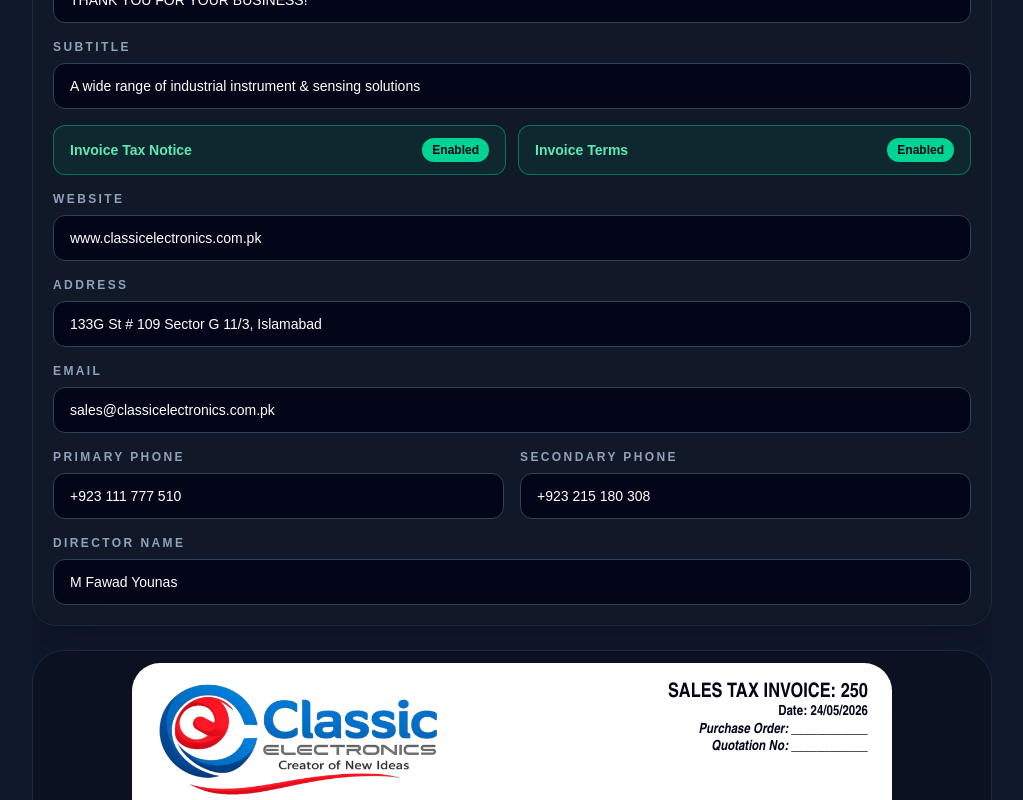
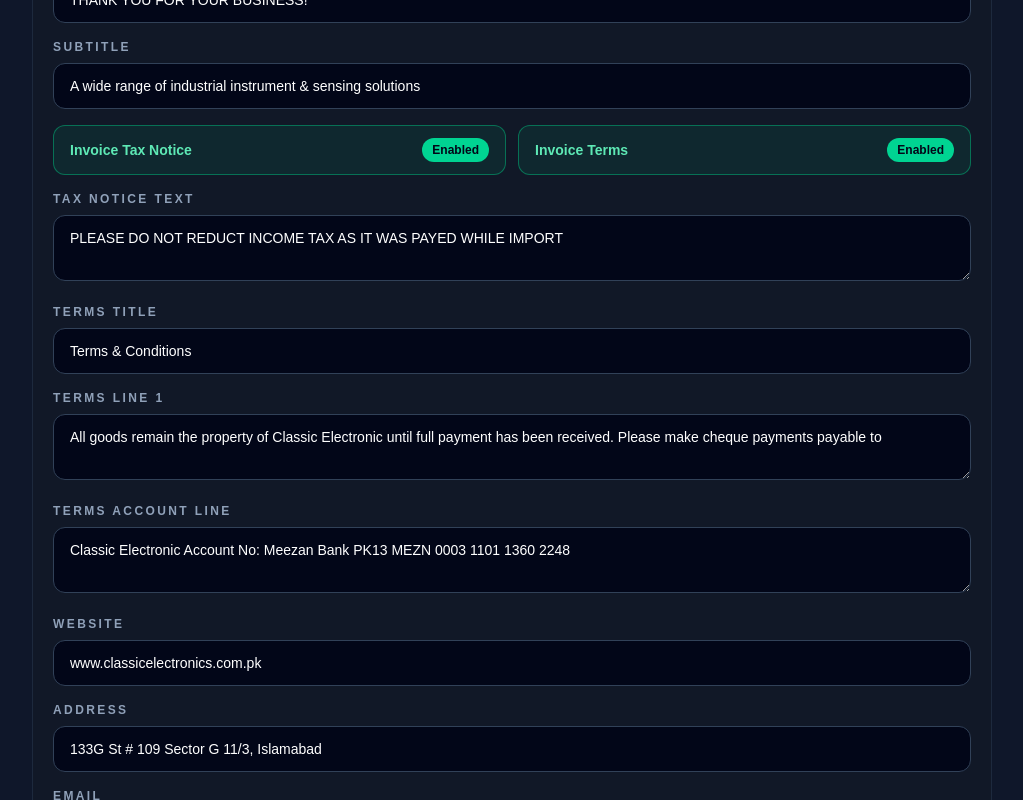
Before and after one commit to theclassictowers-arch/ClassicElectronics-Frontend, a Next.js app: page /admin/invoices in a window 1280 px wide. Shown: the part 2300-3100 px from the top of the page, without its empty margins (256-1279 px from the left). Built offline with nearby package versions, Linux system fonts and the light colour scheme; no server answers; sample sign-in values are in the browser's storage.

Commit message:
Make invoice notice and terms editable

```diff
--- a/src/app/admin/invoices/components/FooterDetailsSection.tsx
+++ b/src/app/admin/invoices/components/FooterDetailsSection.tsx
@@ -27,6 +27,7 @@ export const FooterDetailsSection = ({ form, activeDocumentType, onFormChange }:
         onChange={(value) => onFormChange('subtitle', value)}
       />
       {activeDocumentType === 'invoice' ? (
+        <div className="space-y-4">
           <div className="grid gap-3 sm:grid-cols-2 2xl:grid-cols-1">
             <ToggleButton
               label="Invoice Tax Notice"
@@ -39,6 +40,33 @@ export const FooterDetailsSection = ({ form, activeDocumentType, onFormChange }:
               label="Invoice Terms"
               enabled={form.showQuotationTerms !== false}
               onToggle={() => onFormChange('showQuotationTerms', !(form.showQuotationTerms !== false))}
+            />
+          </div>
+          <Field
+            label="Tax Notice Text"
+            value={form.invoiceTaxNotice}
+            onChange={(value) => onFormChange('invoiceTaxNotice', value)}
+            multiline
+            rows={2}
+          />
+          <Field
+            label="Terms Title"
+            value={form.invoiceTermsTitle}
+            onChange={(value) => onFormChange('invoiceTermsTitle', value)}
+          />
+          <Field
+            label="Terms Line 1"
+            value={form.invoiceTermsLine1}
+            onChange={(value) => onFormChange('invoiceTermsLine1', value)}
+            multiline
+            rows={2}
+          />
+          <Field
+            label="Terms Account Line"
+            value={form.invoiceTermsLine2}
+            onChange={(value) => onFormChange('invoiceTermsLine2', value)}
+            multiline
+            rows={2}
           />
         </div>
       ) : null}
--- a/src/app/admin/invoices/components/StandardDocumentPreview.tsx
+++ b/src/app/admin/invoices/components/StandardDocumentPreview.tsx
@@ -2,6 +2,10 @@ import Image from 'next/image';
 import { CLASSIC_LOGO_SRC } from '@/lib/brandAssets';
 import type { DocumentType, InvoiceForm, InvoiceItem } from '../types';
 import {
+  DEFAULT_INVOICE_TAX_NOTICE,
+  DEFAULT_INVOICE_TERMS_LINE_1,
+  DEFAULT_INVOICE_TERMS_LINE_2,
+  DEFAULT_INVOICE_TERMS_TITLE,
   MAX_DESCRIPTION_LINES,
   SALES_TAX_RATE,
   documentTypes,
@@ -34,6 +38,10 @@ export const StandardDocumentPreview = ({
   const showInvoiceTerms = isTaxDocument && form.showQuotationTerms !== false;
   const salesTaxAmount = totalAmount * SALES_TAX_RATE;
   const grandTotalWithTax = isTaxDocument ? totalAmount + salesTaxAmount : totalAmount;
+  const invoiceTaxNotice = form.invoiceTaxNotice?.trim() || DEFAULT_INVOICE_TAX_NOTICE;
+  const invoiceTermsTitle = form.invoiceTermsTitle?.trim() || DEFAULT_INVOICE_TERMS_TITLE;
+  const invoiceTermsLine1 = form.invoiceTermsLine1?.trim() || DEFAULT_INVOICE_TERMS_LINE_1;
+  const invoiceTermsLine2 = form.invoiceTermsLine2?.trim() || DEFAULT_INVOICE_TERMS_LINE_2;
 
   return (
     <>
@@ -242,12 +250,12 @@ export const StandardDocumentPreview = ({
           </div>
           {showInvoiceTerms ? (
             <div className="absolute bottom-[40px] left-5 right-5 border-2 border-dashed border-emerald-700 bg-white px-2 py-1 text-center text-[11px] leading-[16px]">
-              <div className="font-bold">Terms &amp; Conditions</div>
+              <div className="font-bold">{invoiceTermsTitle}</div>
               <div className="truncate">
-                All goods remain the property of Classic Electronic until full payment has been received. Please make cheque payments payable to
+                {invoiceTermsLine1}
               </div>
               <div className="truncate text-[12px] font-black">
-                Classic Electronic Account No: Meezan Bank PK13 MEZN 0003 1101 1360 2248
+                {invoiceTermsLine2}
               </div>
             </div>
           ) : null}
@@ -257,7 +265,7 @@ export const StandardDocumentPreview = ({
                 showInvoiceTerms ? 'bottom-[122px]' : 'bottom-[40px]'
               }`}
             >
-              Please do not reduct income tax as it was payed while importing
+              {invoiceTaxNotice}
             </div>
           ) : null}
           <div className="absolute bottom-[10px] left-0 right-0 text-center text-[14px] font-bold leading-none text-black">
--- a/src/app/admin/invoices/pdfGenerator.ts
+++ b/src/app/admin/invoices/pdfGenerator.ts
@@ -1,6 +1,10 @@
 import { CLASSIC_LOGO_SRC } from '@/lib/brandAssets';
 import type { DocumentType, InvoiceForm, InvoiceItem } from './types';
 import {
+  DEFAULT_INVOICE_TAX_NOTICE,
+  DEFAULT_INVOICE_TERMS_LINE_1,
+  DEFAULT_INVOICE_TERMS_LINE_2,
+  DEFAULT_INVOICE_TERMS_TITLE,
   MAX_DESCRIPTION_LINES,
   SALES_TAX_RATE,
   buildSalesPdfFileName,
@@ -935,6 +939,10 @@ export const downloadInvoicePdf = async ({
 
         const showTaxNotice = form.showQuotationTaxNotice !== false;
         const showTerms = form.showQuotationTerms !== false;
+        const invoiceTaxNotice = form.invoiceTaxNotice?.trim() || DEFAULT_INVOICE_TAX_NOTICE;
+        const invoiceTermsTitle = form.invoiceTermsTitle?.trim() || DEFAULT_INVOICE_TERMS_TITLE;
+        const invoiceTermsLine1 = form.invoiceTermsLine1?.trim() || DEFAULT_INVOICE_TERMS_LINE_1;
+        const invoiceTermsLine2 = form.invoiceTermsLine2?.trim() || DEFAULT_INVOICE_TERMS_LINE_2;
         const thankYouY = outerBorderBottomY - 10;
         const boxGapY = 1.2;
         const thankYouTopGapY = 5.3;
@@ -955,7 +963,7 @@ export const downloadInvoicePdf = async ({
           pdf.setFontSize(9);
           pdf.text(
             fitPdfText(
-              'PLEASE DO NOT REDUCT INCOME TAX AS IT WAS PAYED WHILE IMPORTING',
+              invoiceTaxNotice.toUpperCase(),
               yellowBoxWidth - 4
             ),
             contentLeftX + yellowBoxWidth / 2,
@@ -973,14 +981,14 @@ export const downloadInvoicePdf = async ({
           pdf.setTextColor(0, 0, 0);
           pdf.setFont('helvetica', 'bold');
           pdf.setFontSize(7.5);
-          pdf.text('Terms & Conditions', contentLeftX + (contentRightX - contentLeftX) / 2, termsBoxY + 3.8, {
+          pdf.text(invoiceTermsTitle, contentLeftX + (contentRightX - contentLeftX) / 2, termsBoxY + 3.8, {
             align: 'center',
           });
           pdf.setFont('helvetica', 'normal');
           pdf.setFontSize(6.8);
           pdf.text(
             fitPdfText(
-              'All goods remain the property of Classic Electronic until full payment has been received. Please make cheque payments payable to',
+              invoiceTermsLine1,
               contentRightX - contentLeftX - 6
             ),
             contentLeftX + (contentRightX - contentLeftX) / 2,
@@ -991,7 +999,7 @@ export const downloadInvoicePdf = async ({
           pdf.setFontSize(7.4);
           pdf.text(
             fitPdfText(
-              'Classic Electronic Account No: Meezan Bank PK13 MEZN 0003 1101 1360 2248',
+              invoiceTermsLine2,
               contentRightX - contentLeftX - 6
             ),
             contentLeftX + (contentRightX - contentLeftX) / 2,
--- a/src/app/admin/invoices/types.ts
+++ b/src/app/admin/invoices/types.ts
@@ -37,6 +37,10 @@ export type InvoiceForm = {
   thankYouNote: string;
   showQuotationTaxNotice: boolean;
   showQuotationTerms: boolean;
+  invoiceTaxNotice: string;
+  invoiceTermsTitle: string;
+  invoiceTermsLine1: string;
+  invoiceTermsLine2: string;
   deliveryPeriod: string;
   validityDate: string;
   website: string;
--- a/src/app/admin/invoices/utils.ts
+++ b/src/app/admin/invoices/utils.ts
@@ -13,6 +13,13 @@ export const CUSTOMER_GST_PLACEHOLDER = '02-04-2523-002-46';
 export const CUSTOMER_NTN_PLACEHOLDER = '0701669-7';
 export const SALES_TAX_RATE = 0.18;
 export const MAX_DESCRIPTION_LINES = 10;
+export const DEFAULT_INVOICE_TAX_NOTICE =
+  'PLEASE DO NOT REDUCT INCOME TAX AS IT WAS PAYED WHILE IMPORT';
+export const DEFAULT_INVOICE_TERMS_TITLE = 'Terms & Conditions';
+export const DEFAULT_INVOICE_TERMS_LINE_1 =
+  'All goods remain the property of Classic Electronic until full payment has been received. Please make cheque payments payable to';
+export const DEFAULT_INVOICE_TERMS_LINE_2 =
+  'Classic Electronic Account No: Meezan Bank PK13 MEZN 0003 1101 1360 2248';
 
 export const limitTextLines = (value: string, maxLines = MAX_DESCRIPTION_LINES): string =>
   value.replace(/\r\n/g, '\n').split('\n').slice(0, maxLines).join('\n');
@@ -172,6 +179,10 @@ export const createInvoiceForm = (): InvoiceForm => ({
   thankYouNote: 'THANK YOU FOR YOUR BUSINESS!',
   showQuotationTaxNotice: true,
   showQuotationTerms: true,
+  invoiceTaxNotice: DEFAULT_INVOICE_TAX_NOTICE,
+  invoiceTermsTitle: DEFAULT_INVOICE_TERMS_TITLE,
+  invoiceTermsLine1: DEFAULT_INVOICE_TERMS_LINE_1,
+  invoiceTermsLine2: DEFAULT_INVOICE_TERMS_LINE_2,
   deliveryPeriod: '4 Weeks',
   validityDate: '1 WEEK',
   website: 'www.classicelectronics.com.pk',
```
Lines whose indentation alone changed are shown as unchanged.
